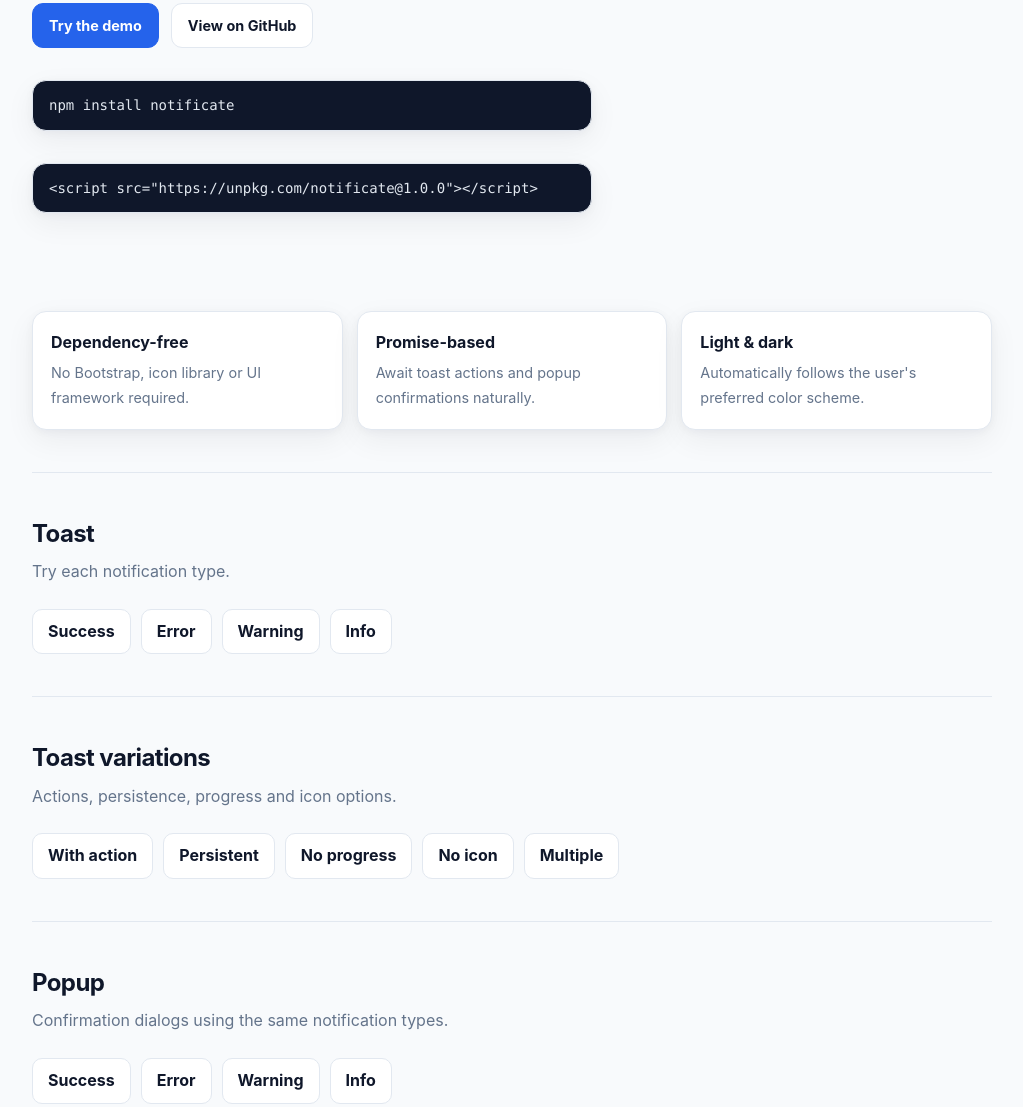
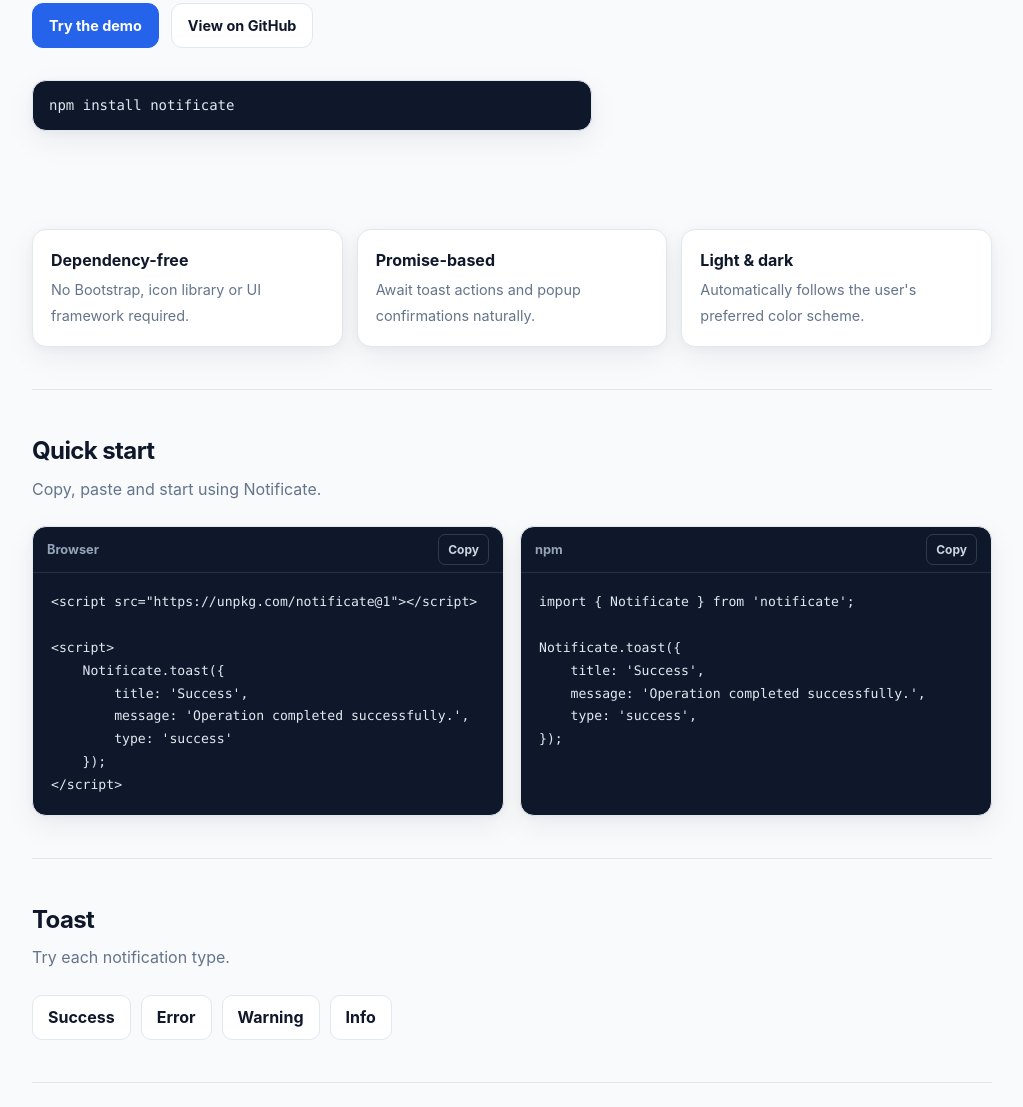
Before and after one commit to erilshackle/notificate-js, a website built with Vite: page index.html in a window 1280 px wide. Shown: the part 476-1583 px from the top of the page, without its empty margins (128-1151 px from the left). Built offline with nearby package versions, Linux system fonts and the light colour scheme.

Commit message:
feat: add copy-to-clipboard functionality for code examples in index.html

```diff
--- a/demo/main.ts
+++ b/demo/main.ts
@@ -232,3 +232,36 @@ element('popup-strict')?.addEventListener('click', async () => {
 
     console.log('Strict popup:', result);
 });
+
+document.querySelectorAll<HTMLButtonElement>('[data-copy]')
+    .forEach((button) => {
+        button.addEventListener('click', async () => {
+            const targetId = button.dataset.copy;
+
+            if (!targetId) {
+                return;
+            }
+
+            const target = document.getElementById(targetId);
+
+            if (!target) {
+                return;
+            }
+
+            const text = target.textContent ?? '';
+
+            try {
+                await navigator.clipboard.writeText(text);
+
+                const originalText = button.textContent;
+
+                button.textContent = 'Copied!';
+
+                window.setTimeout(() => {
+                    button.textContent = originalText;
+                }, 1500);
+            } catch {
+                button.textContent = 'Failed';
+            }
+        });
+    });
--- a/index.html
+++ b/index.html
@@ -1,20 +1,15 @@
 <!doctype html>
 
 <html lang="en">
+
 <head>
     <meta charset="UTF-8">
 
-    <meta
-        name="viewport"
-        content="width=device-width, initial-scale=1.0"
-    >
+    <meta name="viewport" content="width=device-width, initial-scale=1.0">
 
     <link rel="shortcut icon" href="favicon.png" type="image/x-icon">
 
-    <meta
-        name="description"
-        content="Notificate — lightweight toast and popup notifications for the web."
-    >
+    <meta name="description" content="Notificate — lightweight toast and popup notifications for the web.">
 
     <title>Notificate — Toast & Popup Notifications</title>
 
@@ -83,11 +78,9 @@
 
         .site-header {
             border-bottom: 1px solid var(--border);
-            background: color-mix(
-                in srgb,
+            background: color-mix(in srgb,
                     var(--page-bg) 88%,
-                transparent
-            );
+                    transparent);
         }
 
         .site-header-inner {
@@ -253,7 +246,7 @@
             padding-block: 42px;
         }
 
-        .section + .section {
+        .section+.section {
             border-top: 1px solid var(--border);
         }
 
@@ -368,6 +361,83 @@
             color: var(--text);
         }
 
+        .quick-start-grid {
+            display: grid;
+            grid-template-columns: repeat(2, minmax(0, 1fr));
+            gap: 16px;
+        }
+
+        .code-example {
+            overflow: hidden;
+
+            border: 1px solid var(--border);
+            border-radius: var(--radius);
+
+            background: var(--code-bg);
+            box-shadow: var(--shadow);
+        }
+
+        .code-example-header {
+            min-height: 46px;
+            padding: 0 14px;
+
+            display: flex;
+            align-items: center;
+            justify-content: space-between;
+            gap: 16px;
+
+            border-bottom: 1px solid rgba(148, 163, 184, 0.18);
+        }
+
+        .code-example-header span {
+            color: #94a3b8;
+
+            font-size: 0.8rem;
+            font-weight: 700;
+        }
+
+        .copy-button {
+            padding: 5px 9px;
+
+            border: 1px solid rgba(148, 163, 184, 0.25);
+            border-radius: 7px;
+
+            color: #cbd5e1;
+            background: transparent;
+
+            font-size: 0.75rem;
+            font-weight: 700;
+
+            cursor: pointer;
+        }
+
+        .copy-button:hover {
+            color: #ffffff;
+            background: rgba(255, 255, 255, 0.07);
+        }
+
+        .code-example pre {
+            margin: 0;
+            padding: 18px;
+
+            overflow-x: auto;
+        }
+
+        .code-example code {
+            color: var(--code-text);
+
+            font-family:
+                "SFMono-Regular",
+                Consolas,
+                "Liberation Mono",
+                monospace;
+
+            font-size: 0.82rem;
+            line-height: 1.7;
+
+            white-space: pre;
+        }
+
         @media (max-width: 720px) {
             .site-nav {
                 gap: 12px;
@@ -382,6 +452,10 @@
             }
 
             .feature-grid {
+                grid-template-columns: 1fr;
+            }
+
+            .quick-start-grid {
                 grid-template-columns: 1fr;
             }
         }
@@ -415,14 +489,14 @@
 
     <header class="site-header">
         <div class="container site-header-inner">
-        <a
-            href="./"
-            class="brand"
-        >
+            <a href="./" class="brand">
                 Notificate<span>.js</span>
             </a>
 
             <nav class="site-nav">
+                <a href="#quick-start">
+                    Quick Start
+                </a>
                 <a href="#toast">
                     Toast
                 </a>
@@ -431,20 +505,12 @@
                     Popup
                 </a>
 
-            <a
-                class="optional-link"
-                href="https://www.npmjs.com/package/notificate"
-                target="_blank"
-                rel="noopener noreferrer"
-            >
+                <a class="optional-link" href="https://www.npmjs.com/package/notificate" target="_blank"
+                    rel="noopener noreferrer">
                     npm
                 </a>
 
-            <a
-                href="https://github.com/erilshackle/notificate-js"
-                target="_blank"
-                rel="noopener noreferrer"
-            >
+                <a href="https://github.com/erilshackle/notificate-js" target="_blank" rel="noopener noreferrer">
                     GitHub
                 </a>
             </nav>
@@ -469,30 +535,17 @@
             </p>
 
             <div class="hero-actions">
-            <a
-                href="#toast"
-                class="button button-primary"
-            >
+                <a href="#toast" class="button button-primary">
                     Try the demo
                 </a>
 
-            <a
-                href="https://github.com/erilshackle/notificate-js"
-                class="button"
-                target="_blank"
-                rel="noopener noreferrer"
-            >
+                <a href="https://github.com/erilshackle/notificate-js" class="button" target="_blank"
+                    rel="noopener noreferrer">
                     View on GitHub
                 </a>
             </div>
-
             <div class="install">
                 <code>npm install notificate</code>
-        </div>
-        <div class="install">
-            <code>
-                &lt;script src="https://unpkg.com/notificate@1.0.0"&gt;&lt;/script&gt;
-            </code>
             </div>
         </section>
 
@@ -524,10 +577,57 @@
             </div>
         </section>
 
-    <section
-        id="toast"
-        class="section"
-    >
+        <section id="quick-start" class="section">
+            <div class="section-header">
+                <h2>Quick start</h2>
+
+                <p>
+                    Copy, paste and start using Notificate.
+                </p>
+            </div>
+
+            <div class="quick-start-grid">
+                <article class="code-example">
+                    <div class="code-example-header">
+                        <span>Browser</span>
+
+                        <button type="button" class="copy-button" data-copy="browser-example">
+                            Copy
+                        </button>
+                    </div>
+
+                    <pre><code id="browser-example">&lt;script src="https://unpkg.com/notificate@1"&gt;&lt;/script&gt;
+
+&lt;script&gt;
+    Notificate.toast({
+        title: 'Success',
+        message: 'Operation completed successfully.',
+        type: 'success'
+    });
+&lt;/script&gt;</code></pre>
+                </article>
+
+                <article class="code-example">
+                    <div class="code-example-header">
+                        <span>npm</span>
+
+                        <button type="button" class="copy-button" data-copy="npm-example">
+                            Copy
+                        </button>
+                    </div>
+
+                    <pre><code id="npm-example">import { Notificate } from 'notificate';
+
+Notificate.toast({
+    title: 'Success',
+    message: 'Operation completed successfully.',
+    type: 'success',
+});</code></pre>
+                </article>
+            </div>
+        </section>
+
+        <section id="toast" class="section">
             <div class="section-header">
                 <h2>Toast</h2>
 
@@ -587,10 +687,7 @@
             </div>
         </section>
 
-    <section
-        id="popup"
-        class="section"
-    >
+        <section id="popup" class="section">
             <div class="section-header">
                 <h2>Popup</h2>
 
@@ -643,33 +740,23 @@
     <footer class="footer">
         <div class="container footer-inner">
             <span>
-            Notificate · MIT License
+                MIT License · Copyright (c) 2026 Eril TS Carvalho
             </span>
 
             <div class="footer-links">
-            <a
-                href="https://github.com/erilshackle/notificate-js"
-                target="_blank"
-                rel="noopener noreferrer"
-            >
+                <a href="https://github.com/erilshackle/notificate-js" target="_blank" rel="noopener noreferrer">
                     GitHub
                 </a>
 
-            <a
-                href="https://www.npmjs.com/package/notificate"
-                target="_blank"
-                rel="noopener noreferrer"
-            >
+                <a href="https://www.npmjs.com/package/notificate" target="_blank" rel="noopener noreferrer">
                     npm
                 </a>
             </div>
         </div>
     </footer>
 
-<script
-    type="module"
-    src="/demo/main.ts"
-></script>
+    <script type="module" src="/demo/main.ts"></script>
 
 </body>
+
 </html>
```
Lines whose indentation alone changed are shown as unchanged.
